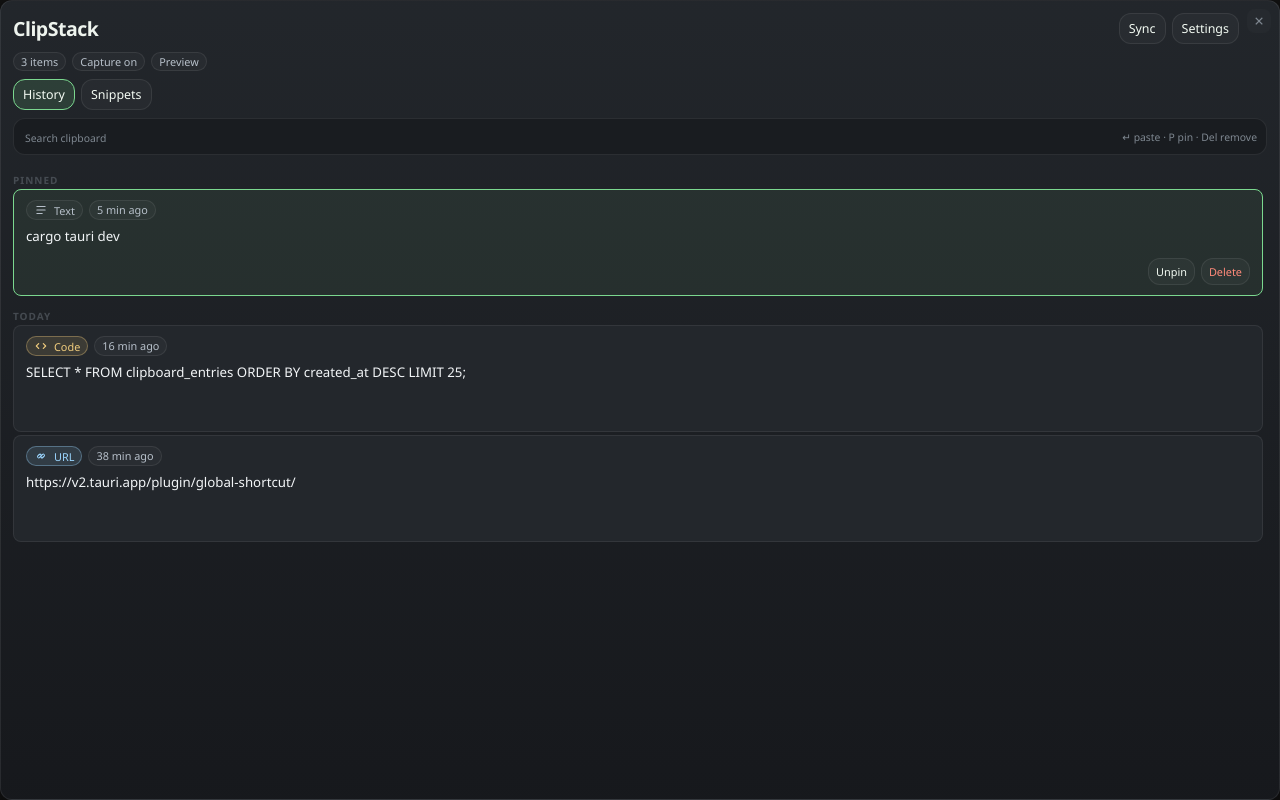
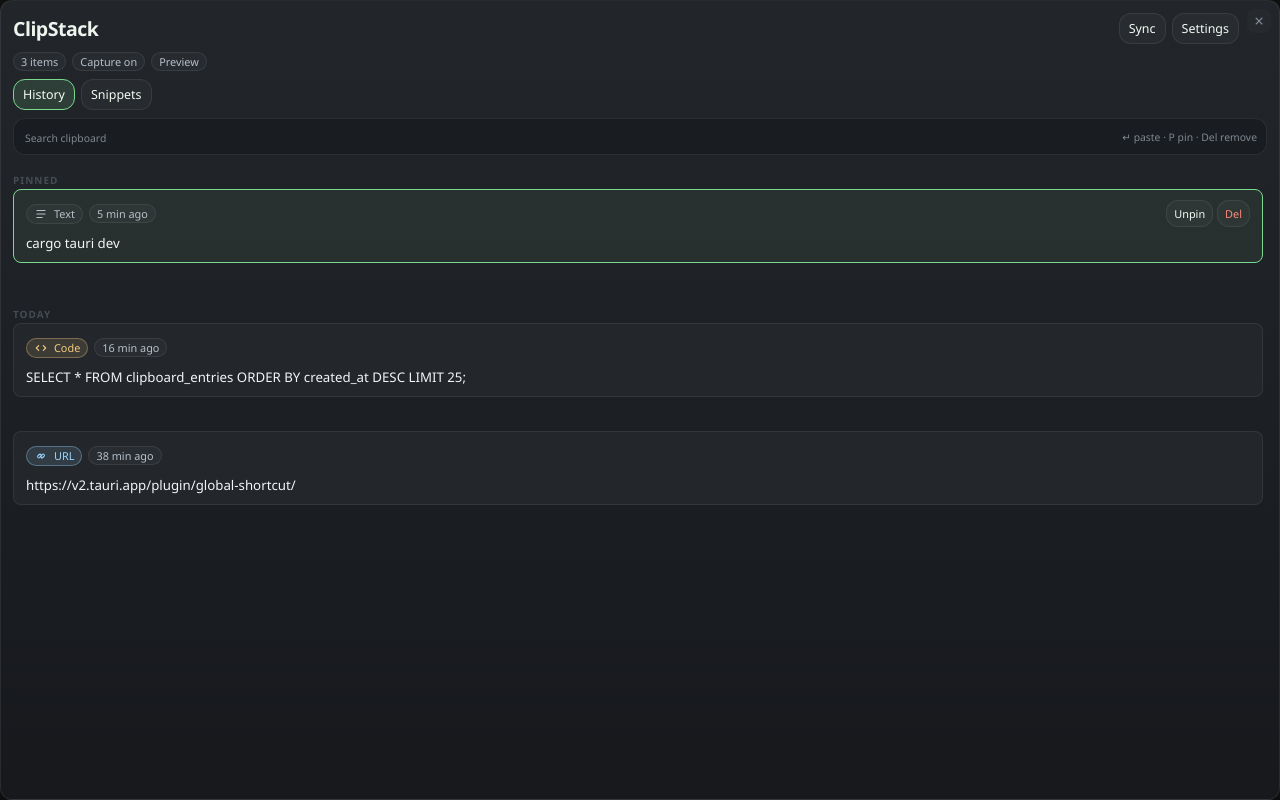
Before and after one commit to Shripad735/ClipStack, a React (Vite) app: page / in a window 1280 px wide. Built offline with nearby package versions, Linux system fonts and the light colour scheme.

Commit message:
feat: refine HistoryRow layout and enhance styling for better UI interaction

```diff
--- a/src/components/HistoryList.tsx
+++ b/src/components/HistoryList.tsx
@@ -18,8 +18,8 @@
   | { type: "item"; key: string; item: ClipboardEntry; index: number };
 
 const GROUP_HEADER_HEIGHT = 26;
-const TEXT_ROW_HEIGHT = 110;
-const IMAGE_ROW_HEIGHT = 220;
+const TEXT_ROW_HEIGHT = 108;
+const IMAGE_ROW_HEIGHT = 168;
 const OVERSCAN_ROWS = 3;
 
 function isSameLocalDay(timestamp: number, comparison: Date) {
--- a/src/components/HistoryRow.tsx
+++ b/src/components/HistoryRow.tsx
@@ -248,6 +248,7 @@
       onClick={onSelect}
     >
       <div className="history-row-meta">
+        <div className="history-row-meta-pills">
           <span className={`pill pill-type ${meta.accentClass}`}>
             <span className="type-icon">{meta.icon}</span>
             {meta.label}
@@ -256,6 +257,29 @@
             <span className="pill pill-muted">{imageDimensions}</span>
           ) : null}
           <span className="pill">{createdLabel}</span>
+        </div>
+        <div className="history-row-actions">
+          <button
+            type="button"
+            className="icon-button"
+            onClick={(event) => {
+              event.stopPropagation();
+              onTogglePin();
+            }}
+          >
+            {item.pinned ? "Unpin" : "Pin"}
+          </button>
+          <button
+            type="button"
+            className="icon-button icon-button-danger"
+            onClick={(event) => {
+              event.stopPropagation();
+              onDelete();
+            }}
+          >
+            Del
+          </button>
+        </div>
       </div>
 
       <div className="history-row-content-wrapper">
@@ -292,29 +316,6 @@
           </p>
         )}
       </div>
-
-      <div className="history-row-actions">
-        <button
-          type="button"
-          className="icon-button"
-          onClick={(event) => {
-            event.stopPropagation();
-            onTogglePin();
-          }}
-        >
-          {item.pinned ? "Unpin" : "Pin"}
-        </button>
-        <button
-          type="button"
-          className="icon-button icon-button-danger"
-          onClick={(event) => {
-            event.stopPropagation();
-            onDelete();
-          }}
-        >
-          Delete
-        </button>
-      </div>
     </article>
   );
 }
--- a/src/styles/theme.css
+++ b/src/styles/theme.css
@@ -419,8 +419,18 @@
 
 .history-row-meta {
     display: flex;
+    align-items: center;
+    justify-content: space-between;
+    gap: 6px;
+    flex-wrap: nowrap;
+}
+
+.history-row-meta-pills {
+    display: flex;
     gap: 6px;
     flex-wrap: wrap;
+    align-items: center;
+    min-width: 0;
 }
 
 .history-row-content-wrapper {
@@ -437,15 +447,17 @@
     align-items: center;
     justify-content: center;
     width: 100%;
+    height: 108px;
     border-radius: 6px;
     border: 1px solid rgba(255, 255, 255, 0.08);
     background: rgba(8, 12, 15, 0.36);
     overflow: hidden;
+    flex-shrink: 0;
 }
 
 .history-image-preview {
     width: 100%;
-    max-height: 110px;
+    height: 100%;
     object-fit: cover;
     border-radius: 6px;
 }
@@ -488,11 +500,9 @@
 
 .history-row-actions {
     display: flex;
-    gap: 6px;
+    gap: 4px;
     align-items: center;
-    justify-content: flex-end;
-    height: 28px;
-    margin-top: 4px;
+    flex-shrink: 0;
     opacity: 0;
     pointer-events: none;
     transition: opacity 0.15s ease;
@@ -765,9 +775,14 @@
 }
 
 .shortcut-hint-bar {
+    position: absolute;
+    bottom: 12px;
+    left: 12px;
+    right: 12px;
+    z-index: 10;
     border-radius: 12px;
     border: 1px solid var(--border);
-    background: rgba(12, 16, 20, 0.92);
+    background: rgba(12, 16, 20, 0.95);
     color: var(--text-soft);
     font-size: 0.74rem;
     letter-spacing: 0.01em;
@@ -778,11 +793,13 @@
         opacity 200ms ease,
         transform 200ms ease;
     pointer-events: none;
+    backdrop-filter: blur(8px);
 }
 
 .shortcut-hint-bar-visible {
     opacity: 1;
     transform: translateY(0);
+    pointer-events: auto;
 }
 
 @media (max-width: 360px) {
```
Lines whose indentation alone changed are shown as unchanged.
